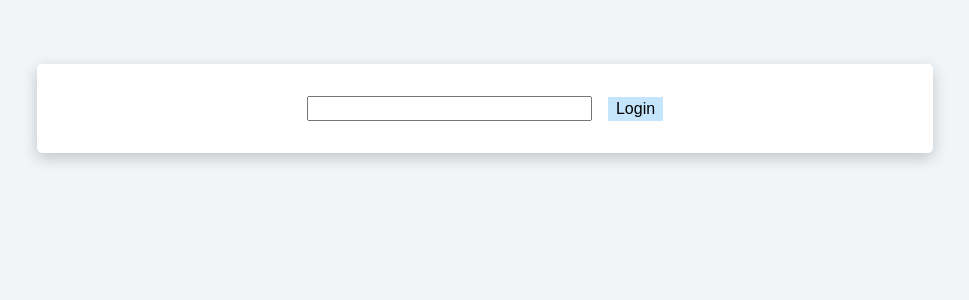
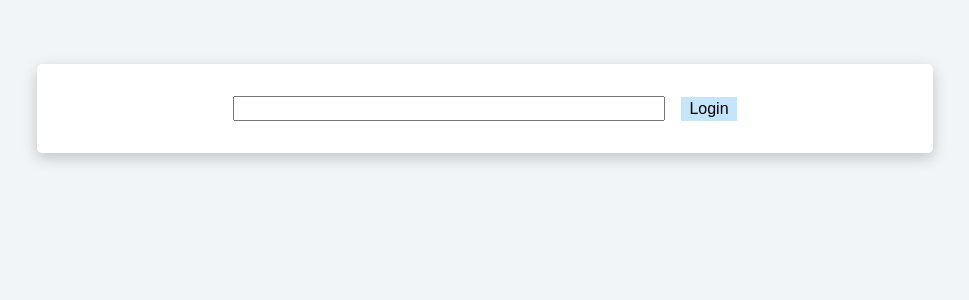
Before and after one commit to utkuzun/patika-popupsmart, a React (Create React App) app: page /login in a window 1280 px wide. Shown: the top 300 px of the page, without its empty margins (155-1124 px from the left). Built offline with nearby package versions, Linux system fonts and the light colour scheme.

Commit message:
smal fixes

```diff
--- a/src/index.css
+++ b/src/index.css
@@ -151,7 +151,7 @@ form {
 
 .form-content {
   padding: 0.2rem 0.5rem;
-  width: 33%;
+  width: 50%;
 }
 
 .todo-list {
```
